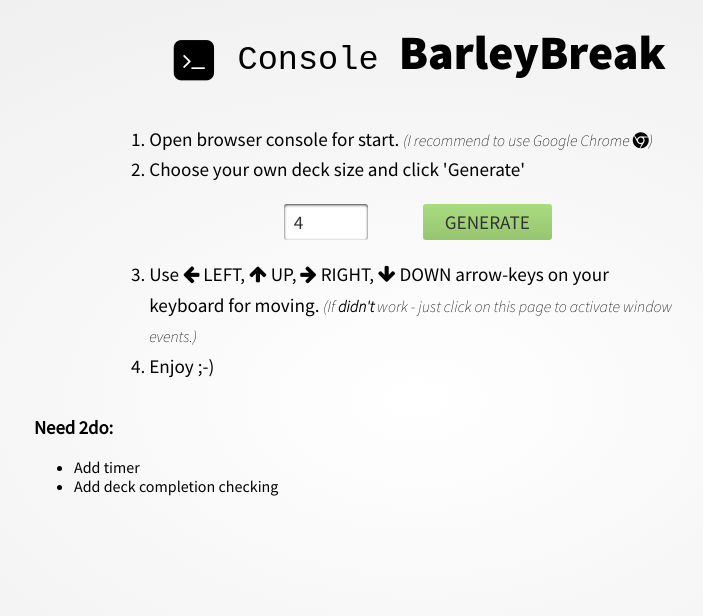
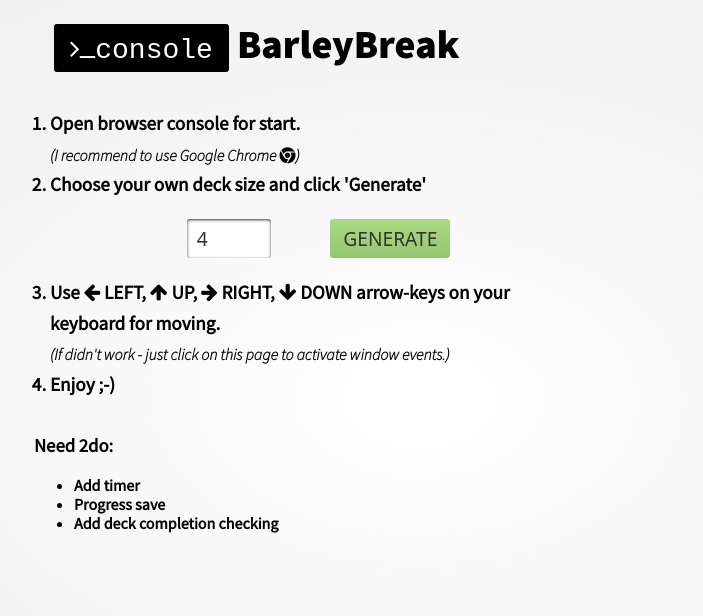
Before and after one commit to ovylehzhanin/console-sliding-puzzle, a plain HTML site: page index.html in a window 1280 px wide. Shown: the whole page, without its empty margins (222-925 px from the left). Drawn offline with Linux system fonts and the light colour scheme.

Commit message:
Styling re-work

```diff
--- a/index.html
+++ b/index.html
@@ -9,16 +9,13 @@
 <body>
 	<div class="container">
 		<h1 class="title">
-			<span>
-				<span class="fa-stack fa-lg">
-					<i class="fa fa-square fa-stack-2x"></i>
-	  				<i class="fa fa-terminal fa-stack-1x fa-inverse"></i>
-
-				</span> Console
+			<div class="inner-wrapper">
 				<!-- &#60;&#62; -->
-			</span> BarleyBreak</h1>
+				<i class="fa fa-terminal fa-inverse"></i><span>console</span>
+			</div>
+			BarleyBreak</h1>
 		<ol>
-			<li>Open browser console for start. <small><em>(I recommend to use Google Chrome <i class="fa fa-chrome"></i>)</em></small></li>
+			<li>Open browser console for start.<br><small><em>(I recommend to use Google Chrome <i class="fa fa-chrome"></i>)</em></small></li>
 			<li>Choose your own deck size and click &#39;Generate&#39;
 				<div class="settings">
 					<input id="deckSize" type="number" value="4" min="3" max="9">
@@ -28,12 +25,13 @@
 					</button>
 				</div>
 			</li>
-			<li>Use <i class="fa fa-arrow-left"></i> LEFT, <i class="fa fa-arrow-up"></i> UP, <i class="fa fa-arrow-right"></i> RIGHT, <i class="fa fa-arrow-down"></i> DOWN arrow-keys on your keyboard for moving. <small>(<em>If <strong>didn't</strong> work - just click on this page to activate window events.</em>)</small></li>
+			<li>Use <i class="fa fa-arrow-left"></i> LEFT, <i class="fa fa-arrow-up"></i> UP, <i class="fa fa-arrow-right"></i> RIGHT, <i class="fa fa-arrow-down"></i> DOWN arrow-keys on your keyboard for moving.<br><small>(<em>If <strong>didn't</strong> work - just click on this page to activate window events.</em>)</small></li>
 			<li>Enjoy ;-)</li>
 		</ol>
 		<h3>Need 2do:</h3>
 		<ul>
 			<li>Add timer</li>
+			<li>Progress save</li>
 			<li>Add deck completion checking</li>
 		</ul>
 	</div>
--- a/stylesheet/main.css
+++ b/stylesheet/main.css
@@ -1,34 +1,11 @@
-@font-face {
-	font-family: 'SansPro-Regular';
-	font-style: normal;
-	font-weight: normal;
-	src: url('../fonts/SansPro/SourceSansPro-Regular.otf') format('opentype');
-}
+@import url('typo.css');
 
-@font-face {
-	font-family: 'SansPro-Black';
-	font-style: normal;
-	font-weight: bold;
-	src: url('../fonts/SansPro/SourceSansPro-Black.otf') format('opentype');
-}
-
-@font-face {
-	font-family: 'SansPro-ExtraLightIt';
-	font-style: italic;
-	font-weight: normal;
-	src: url('../fonts/SansPro/SourceSansPro-ExtraLightIt.otf') format('opentype');
-}
-
-html, body, h1 {
+html, body {
 	margin: 0;
 	padding: 0;
 }
 
 body {
-	font-size: 16px;
-	line-height: 1.2;
-	width: 100%;
-	height: 100vh;
 	background: rgba(255,255,255,1);
 	background: -moz-radial-gradient(center, ellipse cover, rgba(255,255,255,1) 0%, rgba(246,246,246,1) 47%, rgba(237,237,237,1) 100%);
 	background: -webkit-gradient(radial, center center, 0px, center center, 100%, color-stop(0%, rgba(255,255,255,1)), color-stop(47%, rgba(246,246,246,1)), color-stop(100%, rgba(237,237,237,1)));
@@ -39,32 +16,55 @@ body {
 	filter: progid:DXImageTransform.Microsoft.gradient( startColorstr='#ffffff', endColorstr='#ededed', GradientType=1 );
 }
 
+body {
+	height: 100vh;
+	font-size: 16px;
+	line-height: 1.2;
+}
+
 .container {
 	margin: 0 auto;
 	width: 60%;
-	min-width: 600px;
+	min-width: 500px;
 	font-family: 'SansPro-Regular', sans;
-}
-
-	.container h1 {
-		padding: 0.5em;
-		text-align: center;
-		font-family: 'SansPro-Black', sans;
-		font-size: 3em;
+	text-align: left;
 	font-style: normal;
 	font-weight: bold;
 }
 
-		.container h1 span {
+.container .title {
+	margin: 0;
+	padding: 0;
+	padding: 0.5em;
+	font-family: 'SansPro-Black', sans;
+	font-size: 2.5rem;
+}
+
+.container .title span {
 	font-size: .7em;
+	font-weight: normal;
+}
+
+.container .title .inner-wrapper {
+	display: inline-block;
+	padding: 0 1rem;
+	background-color: #000;
 	font-family: monospace;
-			font-weight: normal;
+	border-radius: 3px;
+}
+
+.container .title .fa {
+	font-size: 1.7rem;
+}
+
+.container .title .fa + span {
+	color: #fff;
 }
 
 .container ol {
 	padding: 1em;
 	width: 70%;
-		margin: inherit;
+	margin: 0;
 }
 
 .container ol li {
@@ -87,7 +87,7 @@ body {
 	border: none;
 	color: #333;
 	font-size: 1em;
-			font-family: 'SansPro-Regular', sans;
+	font-family: 'sSansPro-Regular', sans;
 	border-radius: 3px;
 }
 
@@ -99,10 +99,7 @@ body {
 }
 
 .container .settings button {
-			width: 40%;
-		}
-
-			.container .settings button {
+	width: 120px;
 	text-transform: uppercase;
 	/* Permalink - use to edit and share this gradient: http://colorzilla.com/gradient-editor/#a9db80+0,96c56f+100;Green+3D+%232 */
 	background: #a9db80; /* Old browsers */
@@ -120,19 +117,15 @@ body {
 	background: #ccc;
 }
 
-				.container .settings button .fa{
-					display: none;
-				}
-
-				.container .settings button:active span {
-					display: none;
-				}
+.container .settings button .fa { display: none; }
 
 .container .settings button:active .fa {
 	display: block;
 	color: #000;
 }
 
+.container .settings button:active span { display: none; }
+
 .container small {
 	font-family: 'SansPro-ExtraLightIt', sans;
 }
--- /dev/null
+++ b/stylesheet/typo.css
@@ -0,0 +1,20 @@
+@font-face {
+	font-family: 'SansPro-Regular';
+	font-style: normal;
+	font-weight: normal;
+	src: url('../fonts/SansPro/SourceSansPro-Regular.otf') format('opentype');
+}
+
+@font-face {
+	font-family: 'SansPro-Black';
+	font-style: normal;
+	font-weight: bold;
+	src: url('../fonts/SansPro/SourceSansPro-Black.otf') format('opentype');
+}
+
+@font-face {
+	font-family: 'SansPro-ExtraLightIt';
+	font-style: italic;
+	font-weight: normal;
+	src: url('../fonts/SansPro/SourceSansPro-ExtraLightIt.otf') format('opentype');
+}
```
Lines whose indentation alone changed are shown as unchanged.
